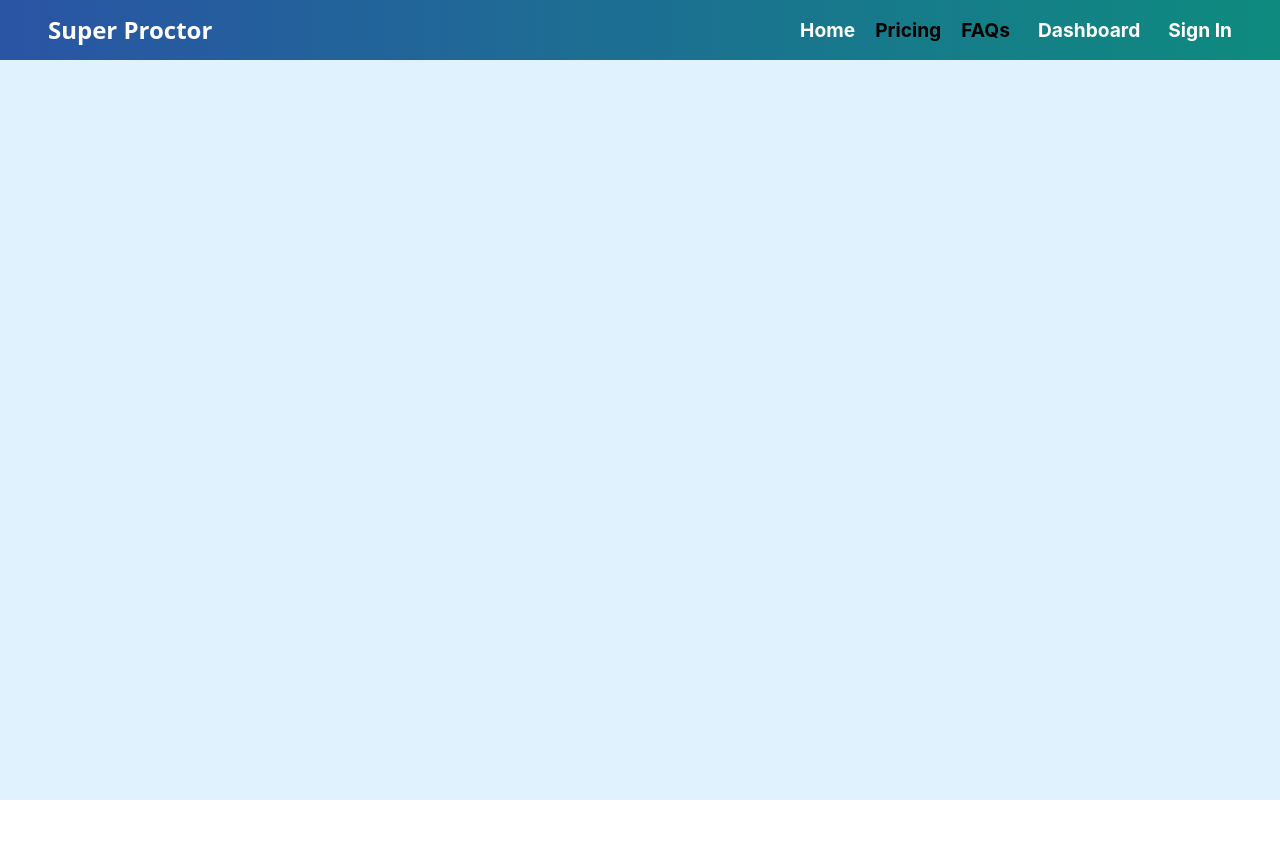
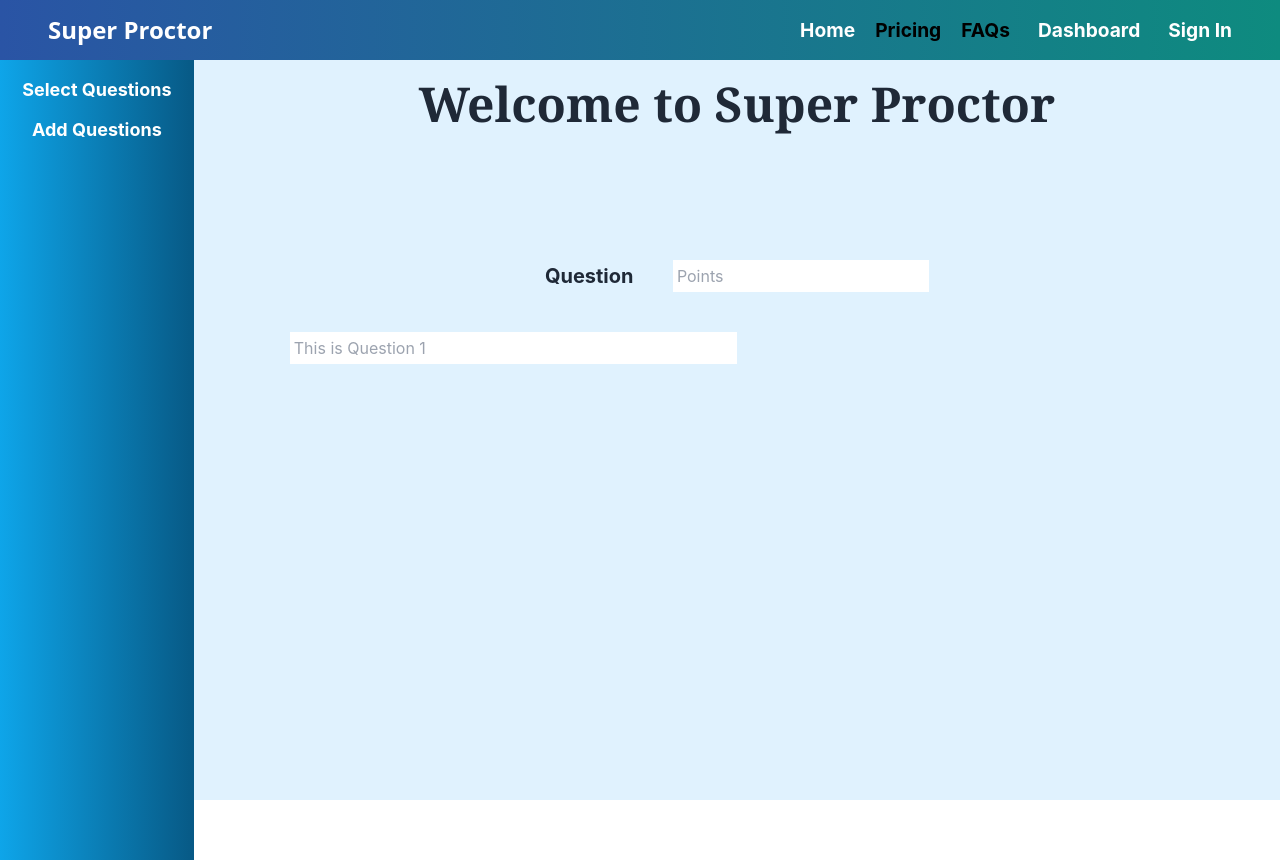
Before and after one commit to Sumon092/super-assistant-client, a React (Create React App) app: page /dashboard/mcq in a window 1280 px wide. Before the commit the page ends 800 px from the top, so only its background shows below. Built offline with nearby package versions, Linux system fonts and the light colour scheme; no server answers.

Commit message:
mcq and shorq added

```diff
--- a/package.json
+++ b/package.json
@@ -8,6 +8,7 @@
     "@testing-library/user-event": "^13.5.0",
     "daisyui": "^2.28.0",
     "firebase": "^9.10.0",
+    "prop-types": "^15.8.1",
     "react": "^18.2.0",
     "react-dom": "^18.2.0",
     "react-firebase-hooks": "^5.0.3",
@@ -15,6 +16,8 @@
     "react-router-dom": "^6.4.0",
     "react-scripts": "5.0.1",
     "react-select": "^5.4.0",
+    "semantic-ui-css": "^2.4.1",
+    "semantic-ui-react": "^2.1.3",
     "web-vitals": "^2.1.4"
   },
   "scripts": {
--- a/src/App.js
+++ b/src/App.js
@@ -8,10 +8,11 @@ import {
 import Home from './Pages/Home';
 import NavBar from './Pages/NavBar/NavBar';
 import GoogleSignIn from './Pages/GoogleSignIn/GoogleSignIn';
-import Quiz from './Pages/Dashboard/Quiz';
-import Mcq from './Pages/Dashboard/Mcq';
 import Dashboard from './Pages/Dashboard/Dashboard';
 import RequiredAuth from "./Pages/Dashboard/Dashboard"
+import Mcq from './Pages/Dashboard/Mcq';
+import ShortQ from './Pages/Dashboard/ShortQ';
+import AddQ from './Pages/Dashboard/AddQ';
 
 function App() {
   return (
@@ -22,9 +23,15 @@ function App() {
           <Route path='/' element={<Home></Home>}></Route>
           <Route path='/home' element={<Home></Home>}></Route>
           <Route path='/googleSignIn' element={<GoogleSignIn />}></Route>
-          <Route path='/quiz' element={<Quiz />}></Route>
-          <Route path='/mcq' element={<Mcq></Mcq>}></Route>
-          <Route path='/dashboard' element={<RequiredAuth><Dashboard></Dashboard></RequiredAuth>}></Route>
+
+          <Route path='/dashboard' element={
+            <RequiredAuth>
+              <Dashboard></Dashboard>
+            </RequiredAuth>}>
+            <Route path='mcq' element={<Mcq />}></Route>
+            <Route path='shortQ' element={<ShortQ />}></Route>
+            <Route path='questions' element={<AddQ />}></Route>
+          </Route>
         </Routes>
       </div>
 
--- /dev/null
+++ b/src/Pages/Dashboard/AddQ.js
@@ -0,0 +1,11 @@
+import React from 'react';
+
+const AddQ = () => {
+    return (
+        <div>
+            <h2>add question here</h2>
+        </div>
+    );
+};
+
+export default AddQ;
--- a/src/Pages/Dashboard/Dashboard.js
+++ b/src/Pages/Dashboard/Dashboard.js
@@ -11,16 +11,23 @@ const Dashboard = () => {
 
 
     return (
-        <div className="drawer drawer-mobile">
+        <div className="drawer drawer-mobile z-0">
             <input id="my-drawer-2" type="checkbox" className="drawer-toggle" />
             <div className="drawer-content">
-                <h1 className='text-2xl text-pink-900 font-bold font-serif text-center'>Welcome to My Dashboard</h1>
+                <h1 className='text-5xl mt-5 text-black-900 font-bold font-serif text-center'>Welcome to Super Proctor</h1>
                 <Outlet></Outlet>
             </div>
             <div className="drawer-side font-bold font-white">
                 <label htmlFor="my-drawer-2" className="drawer-overlay"></label>
-                <ul className="font-bold p-4 text-xl  text-white menu overflow-y-auto w-52 bg-gradient-to-r from-blue-400 to-green-500">
-                    <li><Link className='font-bold font-white' to='/dashboard/addQ'>Add Questions</Link></li>
+                <ul className="font-bold p-4 text-lg  text-white menu overflow-y-auto w- bg-gradient-to-r from-sky-500 to-sky-800">
+                    <button><div className="dropdown dropdown-hover">
+                        <label tabIndex={0} className="border-l-accent bg-none">Select Questions</label>
+                        <ul tabIndex={0} className="dropdown-content menu p-2 shadow bg-blue-500 rounded-box w-52">
+                            <li><Link to='/dashboard/mcq'>MCQ</Link></li>
+                            <li><Link to='/dashboard/shortQ'>Short Questions</Link></li>
+                        </ul>
+                    </div></button>
+                    <li><Link className='font-bold font-white' to='/dashboard/questions'>Add Questions</Link></li>
                 </ul>
 
             </div>
--- a/src/Pages/Dashboard/Mcq.js
+++ b/src/Pages/Dashboard/Mcq.js
@@ -1,10 +1,19 @@
 import React from 'react';
 
 const Mcq = () => {
-    // const { id, name, ans1, ans2, ans3, marks } = question;
     return (
         <>
-            <p>Here is the mcq</p>
+            <div className='p-24'>
+                <div className='flex justify-center items-center flex-col mt-9'>
+                    <div className='flex justify-between items-center w-96'>
+                        <h2 className='text-xl font-bold'>Question</h2>
+                        <div><input type="text" placeholder='Points' className='p-1' />
+                        </div>
+                    </div>
+                </div>
+                <div className='mt-10'><input type="text" placeholder='This is Question 1' className='p-1 w-1/2' w-screen />
+                </div>
+            </div>
         </>
     );
 };
--- a/src/Pages/Dashboard/Quiz.js
+++ /dev/null
@@ -1,39 +0,0 @@
-import React, { useState } from 'react';
-import { useEffect } from 'react';
-// import Select from "react-select";
-import { useForm } from 'react-hook-form';
-import { Link } from 'react-router-dom';
-import Mcq from './Mcq';
-
-const Quiz = () => {
-    const [questions, setQuestions] = useState([]);
-    const [mcq, setMcq] = useState(true);
-    useEffect(() => {
-        fetch('services.json')
-            .then(res => res.json())
-            .then(data => setQuestions(data))
-    })
-    const onSubmit = data => console.log(data);
-
-    return (
-        // <form onSubmit={handleSubmit(onSubmit)}>
-        <>
-            <div className='flex flex-col justify-center items-center w-screen'>
-                <div> <h3>Question</h3></div>
-                <div className="dropdown dropdown-right ml-12 mt-12">
-                    <label tabIndex={0} className="btn btn-info btn-wide font-bold text-white">Select Question type</label>
-                    <ul tabIndex={0} className="dropdown-content menu p-2 shadow bg-base-100 rounded-box w-52">
-                        <li><Link to='/mcq'>MCQs</Link></li>
-                        <li><Link to='/shortQ'>Short Questions</Link></li>
-                    </ul>
-                </div>
-                <div><button className='btn btn-primary'>Points :</button></div>
-            </div>
-        </>
-
-        // <input type="submit" />
-        // </form>
-    );
-};
-
-export default Quiz;
--- /dev/null
+++ b/src/Pages/Dashboard/ShortQ.js
@@ -0,0 +1,11 @@
+import React from 'react';
+
+const ShortQ = () => {
+    return (
+        <div className='flex justify-center items-center mt-9'>
+            <h2>This is Short questions</h2>
+        </div>
+    );
+};
+
+export default ShortQ;
--- a/src/Pages/NavBar/NavBar.js
+++ b/src/Pages/NavBar/NavBar.js
@@ -23,7 +23,7 @@ const NavBar = () => {
     window.addEventListener('scroll', changeBackground);
 
     return (
-        <div className={navBar ? 'navBar active' : 'navBar'}>
+        <div className={navBar ? 'navBar active z-50' : 'navBar z-50'}>
             <div className="text-start">
                 <div className="dropdown">
                     <label tabIndex="0" className="btn lg:hidden">
@@ -43,6 +43,7 @@ const NavBar = () => {
                     <h2 className='text-2xl font-bold text-white ml-12 font-sans'>Super Proctor</h2>
                 </div>
                 <div className='text-end font-bold mr-12'>
+
                     <NavLink to='/' className={({ isActive }) => isActive ? 'text-white ml-7' : 'text-white ml-5'}>Home</NavLink>
                     <NavLink to='/' className={({ isActive }) => isActive ? 'text-white ml-7' : 'white ml-5'}>Pricing</NavLink>
                     <NavLink to='/' className={({ isActive }) => isActive ? 'text-white ml-7' : 'white ml-5'}>FAQs</NavLink>
--- a/src/Pages/RequireAuth/RequiredAuth.js
+++ b/src/Pages/RequireAuth/RequiredAuth.js
@@ -11,7 +11,7 @@ const RequiredAuth = ({ children }) => {
         return <Loading></Loading>
     }
     if (!user) {
-        return <Navigate to="/signIn" state={{ from: location }} replace />;
+        return <Navigate to="/googleSignIn" state={{ from: location }} replace />;
     }
     return children;
 };
```
Also changed, not shown: 1 other file (tests, documents, lock files or other folders).
